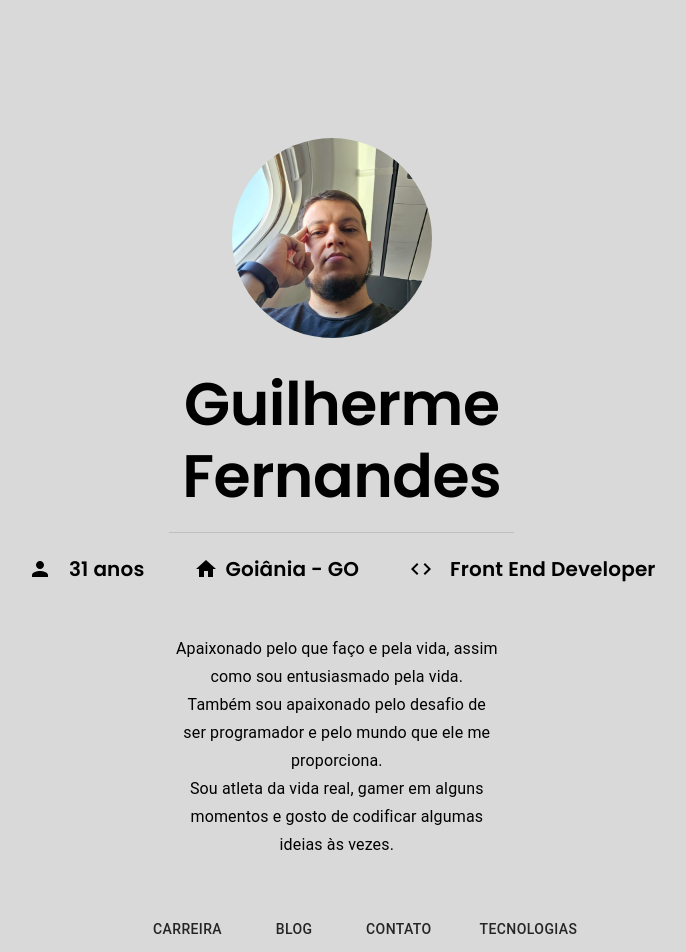
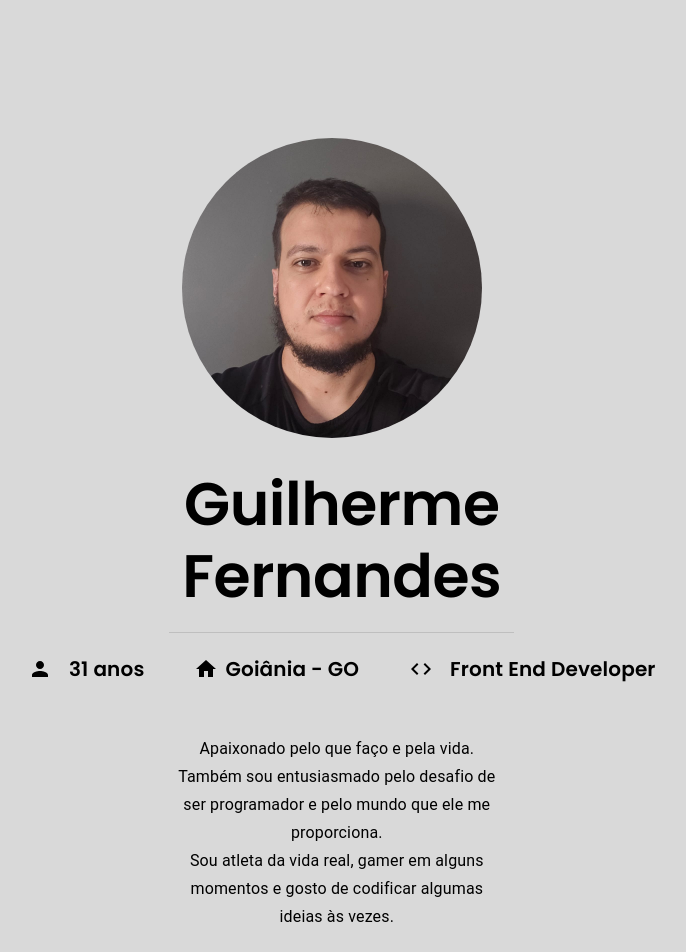
Before and after one commit to Odin042/meu-site-2.0, a React (Vite) app: page / in a window 1280 px wide. Shown: the top 952 px of the page, without its empty margins (19-705 px from the left). Built offline with nearby package versions, Linux system fonts and the light colour scheme.

Commit message:
Alteracao da foto e do texto da bio

```diff
--- a/src/components/Avatar/Avatar.tsx
+++ b/src/components/Avatar/Avatar.tsx
@@ -13,12 +13,12 @@ const AvatarPerson = () => {
         alt="Guilherme Fernandes"
         src={avatarImage}
         sx={{
-          width: 200,
-          height: 200,
+          width: 300,
+          height: 300,
           margin: "130px 0 0 80px",
           "@media (max-width:  768px)": {
-            width: 150,
-            height: 150,
+            width: 200,
+            height: 200,
             margin: "50px 0 0 10px",
           },
         }}
@@ -66,9 +66,9 @@ const AvatarPerson = () => {
       </S.WrapperInfos>
       <S.Description>
         <Typography variant="subtitle1">
-          Apaixonado pelo que faço e pela vida, assim como sou entusiasmado pela vida.
+          Apaixonado pelo que faço e pela vida.
           <br />
-          Também sou apaixonado pelo desafio de ser programador e pelo mundo que ele me proporciona.
+          Também sou entusiasmado pelo desafio de ser programador e pelo mundo que ele me proporciona.
           <br />
           Sou atleta da vida real, gamer em alguns momentos e gosto de codificar algumas ideias às vezes.
         </Typography>
--- a/src/components/Tecnologias/Tecnologias.tsx
+++ b/src/components/Tecnologias/Tecnologias.tsx
@@ -40,7 +40,7 @@ const MockStacks = [
   {
     icone: nodejs,
     nome:'NodeJS',
-    documentacao:'https://chakra-ui.com/',
+    documentacao:'https://nodejs.org/en',
   },
   {
     icone: mui,
```
Also changed, not shown: src/assets/avatar.jpeg.
